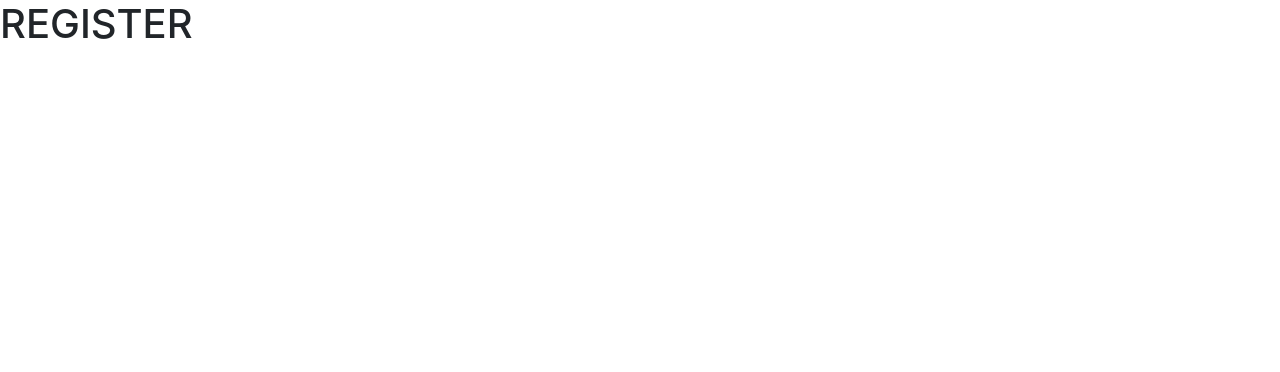
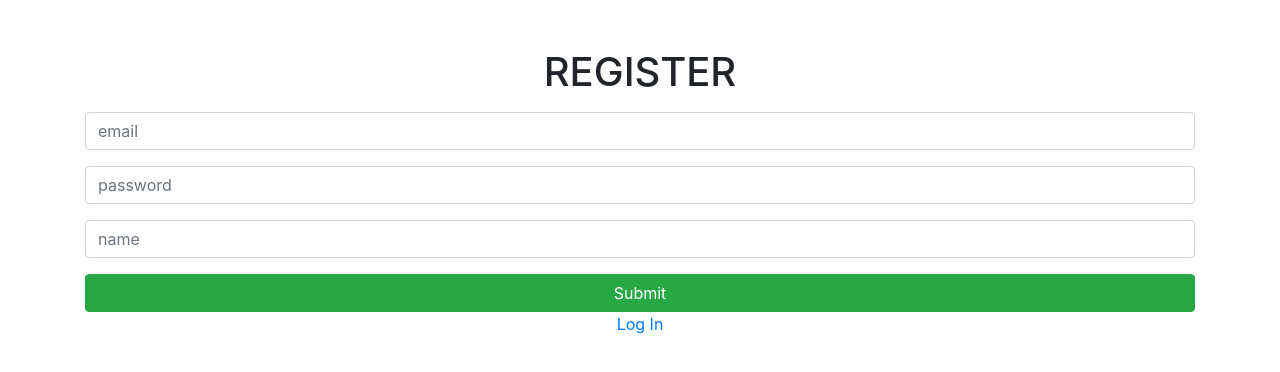
Before and after one commit to omeaag/pern-stack-login-project, a React (Vite) app in the folder client/: page /register in a window 1280 px wide. Shown: the top 372 px of the page. Built offline with nearby package versions, Linux system fonts and the light colour scheme.

Commit message:
login-register page styles done

```diff
--- a/client/src/pages/Dashboard.jsx
+++ b/client/src/pages/Dashboard.jsx
@@ -1,9 +1,10 @@
 import React from "react";
 
-const Dashboard = () => {
+const Dashboard = ({ setAuth }) => {
   return (
     <div className="dashboard">
       <h1>DASHBOARD</h1>
+      <button onClick={() => setAuth(false)}> log out</button>
     </div>
   );
 };
--- a/client/src/pages/Login.jsx
+++ b/client/src/pages/Login.jsx
@@ -1,9 +1,68 @@
-import React from "react";
+import React, { useState } from "react";
+import { Link } from "react-router-dom";
 
-const Login = () => {
+const Login = ({ setAuth }) => {
+  const [inputs, setInputs] = useState({
+    email: "",
+    password: "",
+  });
+
+  const { email, password } = inputs;
+
+  const onChange = (e) => {
+    setInputs({
+      ...inputs,
+      [e.target.name]: e.target.value,
+    });
+  };
+
+  const onSubmitForm = async (e) => {
+    e.preventDefault();
+    try {
+      const body = { email, password };
+
+      const response = await fetch("http://localhost:5000/auth/login", {
+        method: "POST",
+        headers: {
+          "Content-Type": "application/json",
+        },
+        body: JSON.stringify(body),
+      });
+
+      const parseRes = await response.json();
+
+      localStorage.setItem("token", parseRes.token);
+
+      setAuth(true);
+    } catch (err) {
+      console.error(err.message);
+    }
+  };
+
   return (
-    <div className="login">
+    <div className="login container text-center my-5">
       <h1>LOGIN</h1>
+      <form onSubmit={onSubmitForm}>
+        <input
+          type="email"
+          name="email"
+          placeholder="email"
+          className="form-control my-3"
+          value={email}
+          onChange={(e) => onChange(e)}
+        />
+        <input
+          type="password"
+          name="password"
+          placeholder="password"
+          className="form-control my-3"
+          value={password}
+          onChange={(e) => onChange(e)}
+        />
+
+        <button className="btn btn-success btn-block">Log In</button>
+      </form>
+      <Link to="/register">Register</Link>
     </div>
   );
 };
--- a/client/src/pages/Register.jsx
+++ b/client/src/pages/Register.jsx
@@ -1,9 +1,76 @@
-import React from "react";
+import React, { useState } from "react";
+import { Link } from "react-router-dom";
 
-const Register = () => {
+const Register = ({ setAuth }) => {
+  const [inputs, setInputs] = useState({
+    email: "",
+    password: "",
+    name: "",
+  });
+
+  const { email, password, name } = inputs;
+
+  const onChange = (e) => {
+    setInputs({
+      ...inputs,
+      [e.target.name]: e.target.value,
+    });
+  };
+
+  const onSubmitForm = async (e) => {
+    e.preventDefault();
+    try {
+      const body = { email, password, name };
+
+      const response = await fetch("http://localhost:5000/auth/register", {
+        method: "POST",
+        headers: {
+          "Content-Type": "application/json",
+        },
+        body: JSON.stringify(body),
+      });
+
+      const parseRes = await response.json();
+
+      localStorage.setItem("token", parseRes.token);
+
+      setAuth(true);
+    } catch (err) {
+      console.error(err.message);
+    }
+  };
+
   return (
-    <div className="register">
+    <div className="register container text-center my-5">
       <h1>REGISTER</h1>
+      <form onSubmit={onSubmitForm}>
+        <input
+          type="email"
+          name="email"
+          placeholder="email"
+          className="form-control my-3"
+          value={email}
+          onChange={(e) => onChange(e)}
+        />
+        <input
+          type="password"
+          name="password"
+          placeholder="password"
+          className="form-control my-3"
+          value={password}
+          onChange={(e) => onChange(e)}
+        />
+        <input
+          type="name"
+          name="name"
+          placeholder="name"
+          className="form-control my-3"
+          value={name}
+          onChange={(e) => onChange(e)}
+        />
+        <button className="btn btn-success btn-block">Submit</button>
+      </form>
+      <Link to="/login">Log In</Link>
     </div>
   );
 };
```
Also changed, not shown: 2 other files (tests, documents, lock files or other folders).
